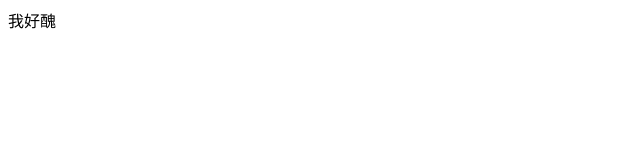
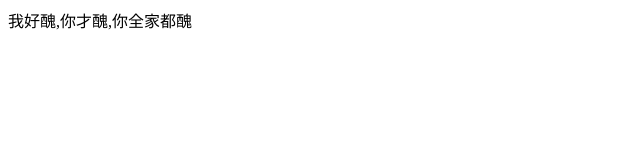
Before and after one commit to wupojung/myweb20250421, a plain HTML site: page index.html in a window 1280 px wide. Shown: the whole page, without its empty margins (0-640 px from the left). Drawn offline with Linux system fonts and the light colour scheme.

Commit message:
再修正

```diff
--- a/index.html
+++ b/index.html
@@ -5,6 +5,6 @@
     <title>Title</title>
 </head>
 <body>
-    我好醜
+    我好醜,你才醜,你全家都醜
 </body>
 </html>
```
